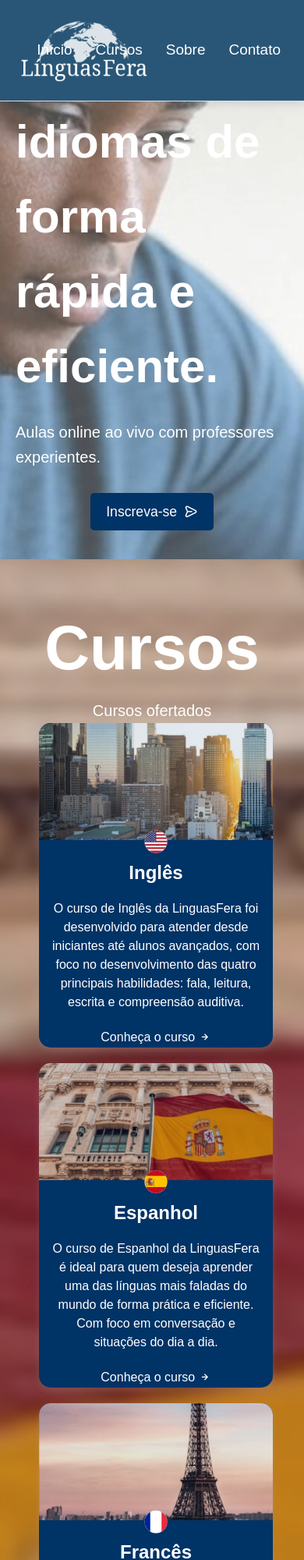
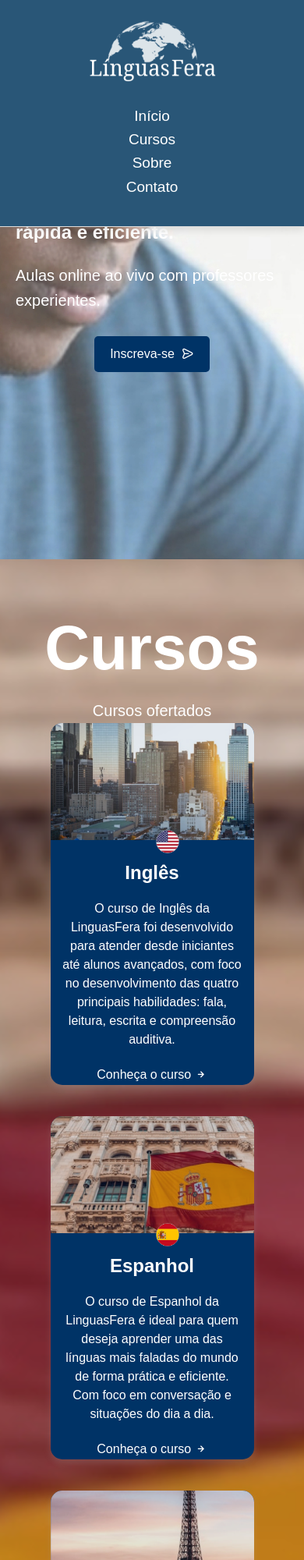
Before and after one commit to marvinMV23/LinguasFera, a plain HTML site: page index.html in a window 390 px wide. Shown: the top 2000 px of the page at 78% size. Drawn offline with nearby package versions, Linux system fonts and the light colour scheme.

Commit message:
expansividade

```diff
--- a/styles.css
+++ b/styles.css
@@ -750,3 +750,44 @@ h1 {
       justify-content: center;
     }
   }
+
+  @media (max-width: 1024px) {
+    .nav {
+        flex-direction: column;
+        align-items: center;
+    }
+    .curso-cards {
+        flex-direction: column;
+        align-items: center;
+    }
+}
+
+@media (max-width: 768px) {
+    .header .container {
+        flex-direction: column;
+        align-items: center;
+    }
+    .curso-card {
+        width: 90%;
+        margin-bottom: 20px;
+    }
+    .comentario-card {
+        min-width: 100%;
+    }
+    .contato-form-container {
+        max-width: 100%;
+    }
+}
+
+@media (max-width: 480px) {
+    .inicio h1 {
+        font-size: 1.5rem;
+    }
+    .botao {
+        font-size: 1rem;
+    }
+    .footer-container {
+        flex-direction: column;
+        align-items: center;
+    }
+}
```
